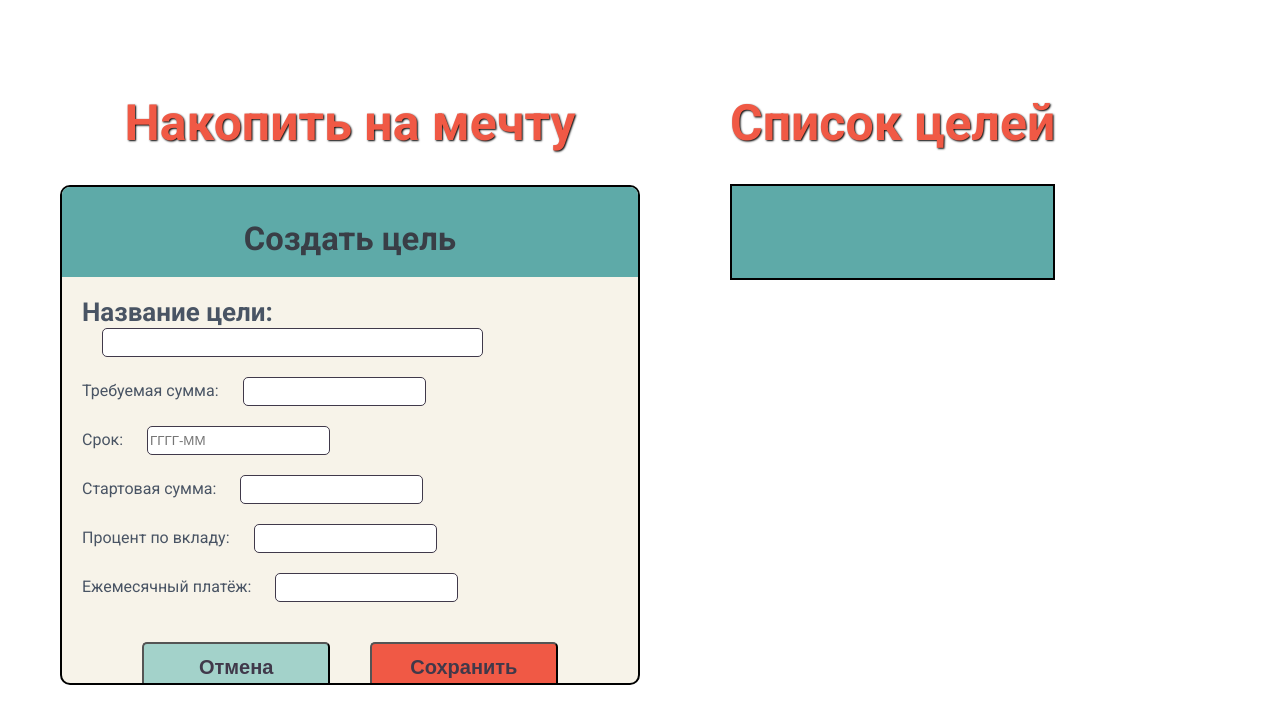
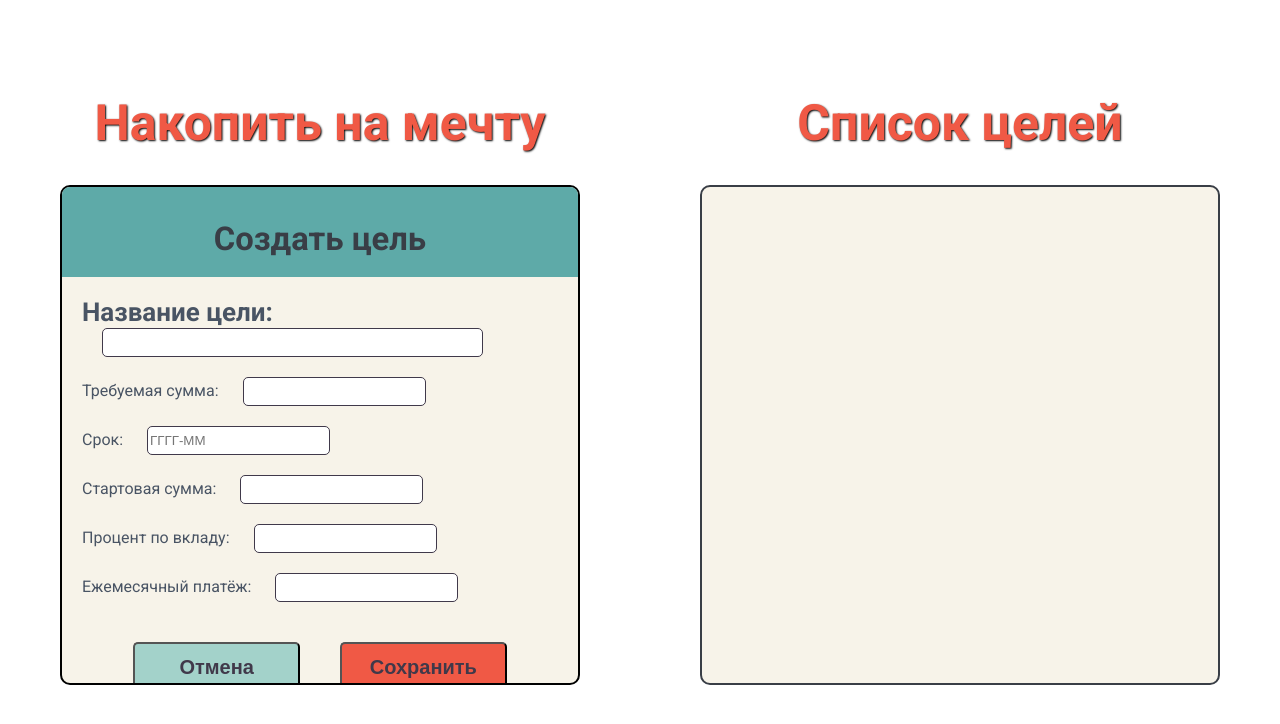
Before and after one commit to ruslan-astratov/piggy-bank, a website built with Parcel: page index.html in a window 1280 px wide. Built offline with nearby package versions, Linux system fonts and the light colour scheme.

Commit message:
fixed bug with container

```diff
--- a/index.html
+++ b/index.html
@@ -58,9 +58,9 @@
     </div>
     </form>
 
-    <div id="goal-list-section">
+    <div id="goal-list-section" class="block-wrapper">
       <h1 id="list-name">Список целей</h1>
-      <div id="saved-goals">
+      <div id="saved-goals"  class="block">
 
 
 
--- a/style.css
+++ b/style.css
@@ -128,16 +128,7 @@ h1 {
 }
 
 #saved-goals {
-  border: 2px black solid;
-  border-radius: 10px solid grey;
 
-  background-color: #5eaaa8;
-  min-height: 92px;
-}
-
-#list-name {
-  margin-top: 64px;
-  margin-bottom: 32px;
 }
 
 /* ---------------------------------   Стили карточки-цели (в правой части страницы) */
```
